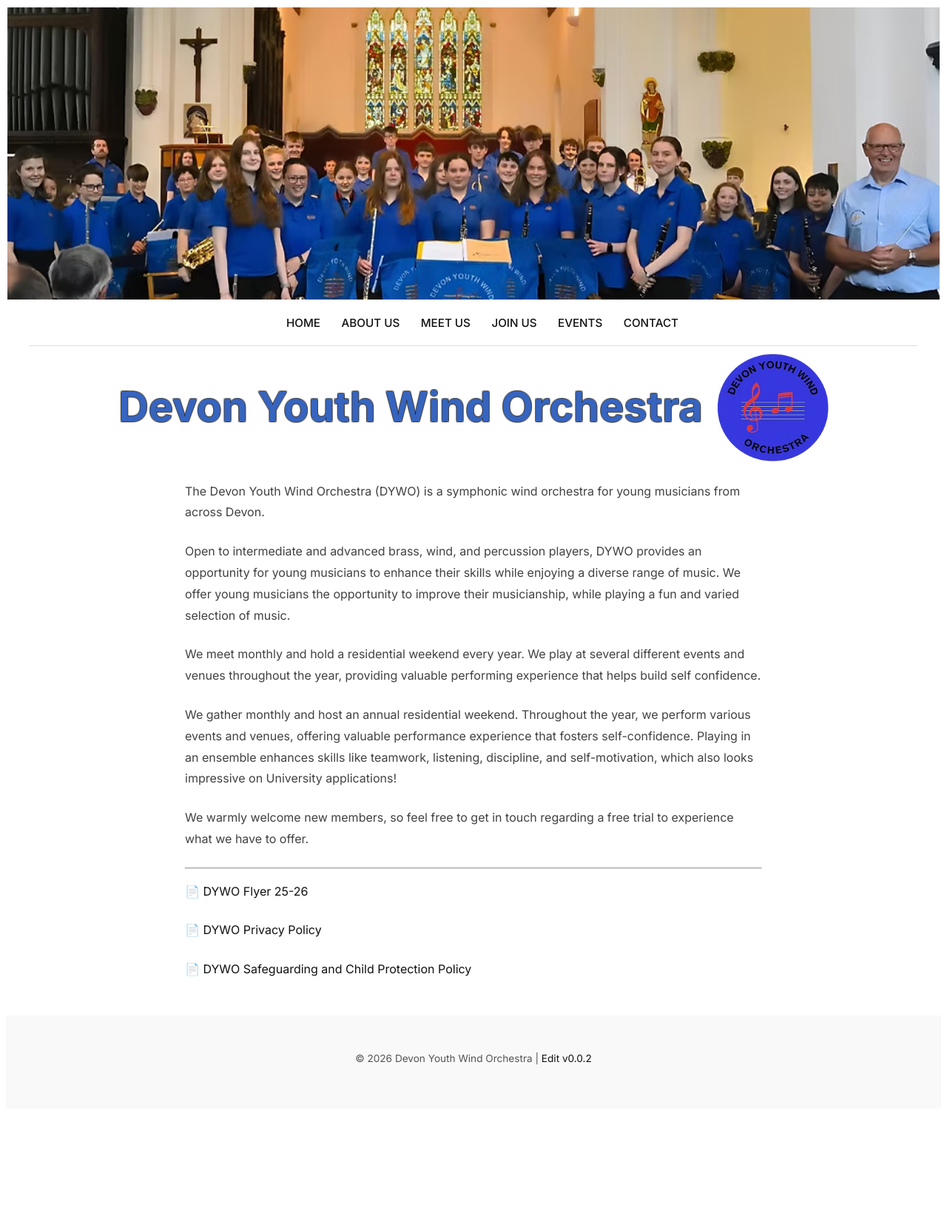
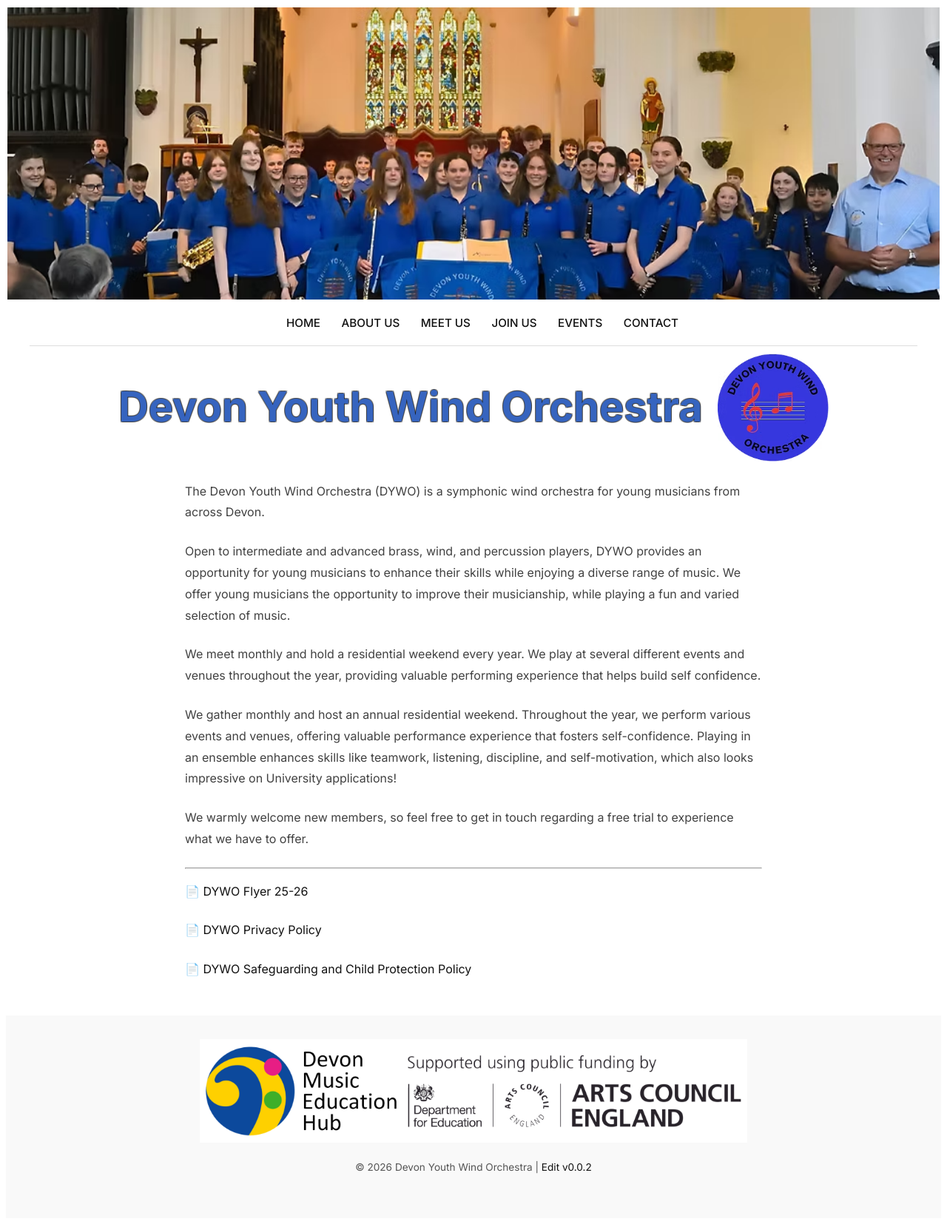
Before and after one commit to owen-kellie-smith/dywo-website, a Jekyll site: the page built from index.md, in a window 1280 px wide. Shown: the whole page at 74% size. Built offline with Jekyll 4.4.1, drawn with Linux system fonts in a browser that asks for light colours; before the commit the page ends 1507 px from its top, so only the background shows below that.

Commit message:
Arts council flyer

```diff
--- a/_layouts/base.html
+++ b/_layouts/base.html
@@ -44,6 +44,7 @@
     {{ content }}
 
   <footer>
+    <img src="{{ '/assets/images/supporters.png' | relative_url }}" alt="Supporters" class="footer-image">
     <p>&copy; 2026 Devon Youth Wind Orchestra | <a href="https://github.com/owen-kellie-smith/dywo-website">Edit v0.0.2</a></p>
   </footer>
 
--- a/assets/css/style.css
+++ b/assets/css/style.css
@@ -43,6 +43,11 @@
   margin-right: auto;
   /* optional: set a max width */
   max-width: 100%;
+}
+
+
+img.footer-image{
+  max-width: 60%;
 }
 
 a { text-decoration:none; color:#111; }
@@ -313,4 +318,9 @@
     grid-template-columns: 1fr; /* stacked list */
     justify-items: center;
   }
+
+  img.footer-image{
+    max-width: 80%;
+  }
+
 }
```
Also changed, not shown: assets/images/supporters.png (added).
